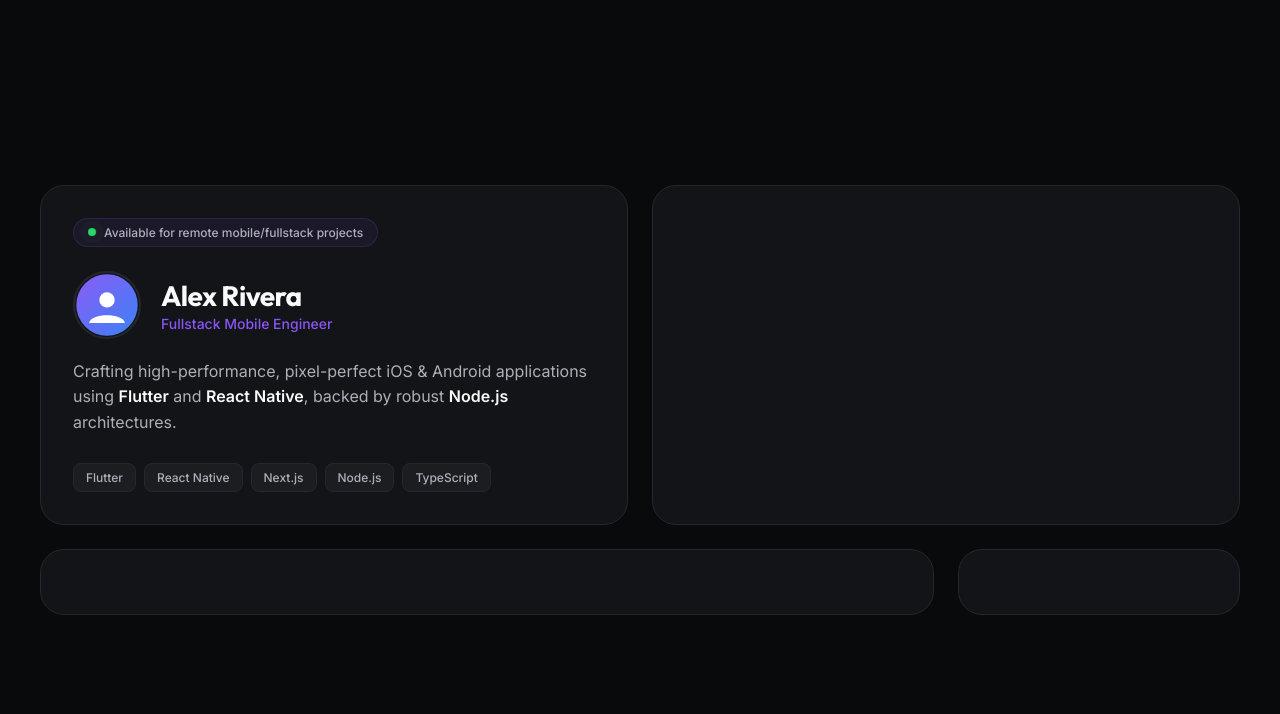
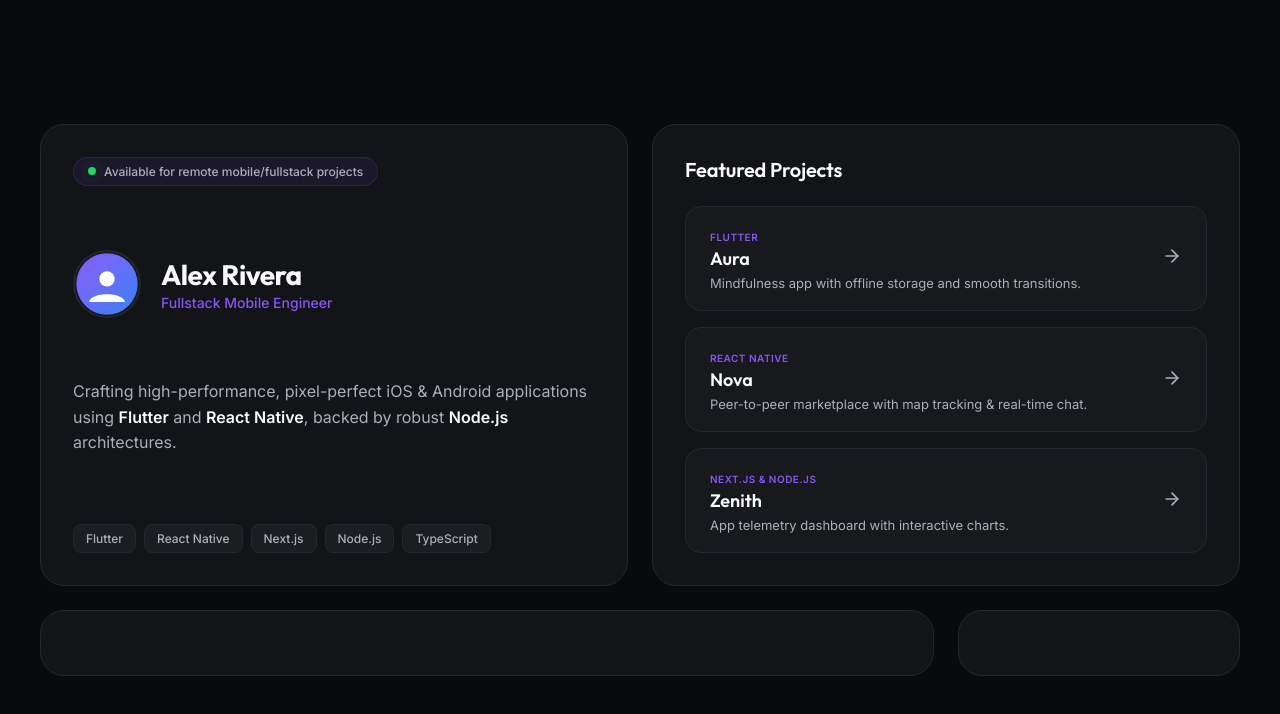
Before and after one commit to rahul14rz/rahul14rz.github.io, a plain HTML site: page index.html in a window 1280 px wide. Drawn offline with Linux system fonts and the light colour scheme; a script that the page names is missing.

Commit message:
feat: complete visual cards and interactive listing for Card B (Projects)

```diff
--- a/index.html
+++ b/index.html
@@ -47,7 +47,41 @@
         <span class="tag">TypeScript</span>
       </div>
     </section>
-    <section class="bento-card card-projects" id="card-projects"></section>
+    <section class="bento-card card-projects" id="card-projects">
+      <h2 class="section-title">Featured Projects</h2>
+      <div class="projects-list">
+        <a href="#" class="project-item">
+          <div class="project-meta">
+            <span class="project-tag">Flutter</span>
+            <h3 class="project-name">Aura</h3>
+            <p class="project-desc">Mindfulness app with offline storage and smooth transitions.</p>
+          </div>
+          <div class="project-arrow">
+            <svg viewBox="0 0 24 24" width="20" height="20" stroke="currentColor" stroke-width="2" fill="none" stroke-linecap="round" stroke-linejoin="round"><line x1="5" y1="12" x2="19" y2="12"></line><polyline points="12 5 19 12 12 19"></polyline></svg>
+          </div>
+        </a>
+        <a href="#" class="project-item">
+          <div class="project-meta">
+            <span class="project-tag">React Native</span>
+            <h3 class="project-name">Nova</h3>
+            <p class="project-desc">Peer-to-peer marketplace with map tracking & real-time chat.</p>
+          </div>
+          <div class="project-arrow">
+            <svg viewBox="0 0 24 24" width="20" height="20" stroke="currentColor" stroke-width="2" fill="none" stroke-linecap="round" stroke-linejoin="round"><line x1="5" y1="12" x2="19" y2="12"></line><polyline points="12 5 19 12 12 19"></polyline></svg>
+          </div>
+        </a>
+        <a href="#" class="project-item">
+          <div class="project-meta">
+            <span class="project-tag">Next.js & Node.js</span>
+            <h3 class="project-name">Zenith</h3>
+            <p class="project-desc">App telemetry dashboard with interactive charts.</p>
+          </div>
+          <div class="project-arrow">
+            <svg viewBox="0 0 24 24" width="20" height="20" stroke="currentColor" stroke-width="2" fill="none" stroke-linecap="round" stroke-linejoin="round"><line x1="5" y1="12" x2="19" y2="12"></line><polyline points="12 5 19 12 12 19"></polyline></svg>
+          </div>
+        </a>
+      </div>
+    </section>
     <section class="bento-card card-techstack" id="card-techstack"></section>
     <section class="bento-card card-socials" id="card-socials"></section>
   </main>
--- a/styles.css
+++ b/styles.css
@@ -204,3 +204,77 @@ body {
   70% { transform: scale(1); box-shadow: 0 0 0 8px rgba(142, 230, 80, 0); }
   100% { transform: scale(0.95); box-shadow: 0 0 0 0 rgba(142, 230, 80, 0); }
 }
+
+/* Card B specific styles */
+.card-projects {
+  display: flex;
+  flex-direction: column;
+}
+
+.section-title {
+  font-family: 'Outfit', sans-serif;
+  font-size: 20px;
+  font-weight: 600;
+  margin-bottom: 24px;
+  letter-spacing: -0.01em;
+}
+
+.projects-list {
+  display: flex;
+  flex-direction: column;
+  gap: 16px;
+  flex: 1;
+}
+
+.project-item {
+  display: flex;
+  align-items: center;
+  justify-content: space-between;
+  text-decoration: none;
+  background-color: rgba(255, 255, 255, 0.02);
+  border: 1px solid hsl(var(--border));
+  border-radius: 16px;
+  padding: 18px 24px;
+  transition: var(--transition-smooth);
+}
+
+.project-tag {
+  font-size: 10px;
+  font-weight: 600;
+  color: hsl(var(--accent));
+  text-transform: uppercase;
+  letter-spacing: 0.05em;
+  margin-bottom: 4px;
+  display: inline-block;
+}
+
+.project-name {
+  font-family: 'Outfit', sans-serif;
+  font-size: 18px;
+  font-weight: 600;
+  color: hsl(var(--text-primary));
+  margin-bottom: 4px;
+}
+
+.project-desc {
+  font-size: 13px;
+  color: hsl(var(--text-secondary));
+  line-height: 1.4;
+}
+
+.project-arrow {
+  color: hsl(var(--text-secondary));
+  transition: var(--transition-smooth);
+}
+
+/* Hover effects */
+.project-item:hover {
+  background-color: rgba(var(--accent-rgb), 0.04);
+  border-color: rgba(var(--accent-rgb), 0.3);
+  transform: translateX(4px);
+}
+
+.project-item:hover .project-arrow {
+  color: hsl(var(--text-primary));
+  transform: translateX(4px);
+}
```
